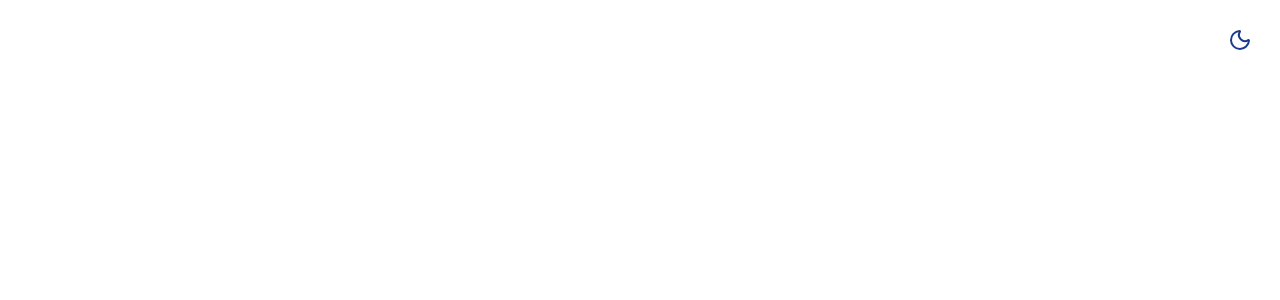
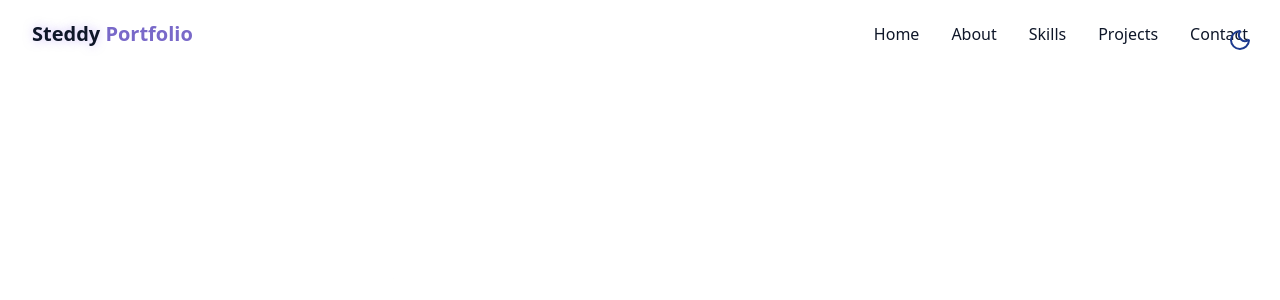
Before and after one commit to Steddyz/beautiful-portfolio, a React (Vite) app: page / in a window 1280 px wide. Shown: the top 300 px of the page. Built offline with nearby package versions, Linux system fonts and the light colour scheme.

Commit message:
add navber

```diff
--- /dev/null
+++ b/src/components/Navbar.jsx
@@ -0,0 +1,92 @@
+import React, { useEffect, useState } from "react";
+import { href } from "react-router-dom";
+import { cn } from "@/lib/utils";
+import { Menu, X } from "lucide-react";
+
+const navItems = [
+  { name: "Home", href: "#hero" },
+  { name: "About", href: "#about" },
+  { name: "Skills", href: "#skills" },
+  { name: "Projects", href: "#projects" },
+  { name: "Contact", href: "#contact" },
+];
+
+const Navbar = () => {
+  const [isScrolled, setIsScrolled] = useState(false);
+  const [isOpen, setIsOpen] = useState(false);
+
+  useEffect(() => {
+    const handleScroll = () => {
+      setIsScrolled(window.screenY > 10);
+    };
+
+    window.addEventListener("scroll", handleScroll);
+    return () => window.removeEventListener("scroll", handleScroll);
+  }, []);
+
+  return (
+    <nav
+      className={cn(
+        "fixed w-full z-40 transition-all duration-300",
+        isScrolled ? "py-3 bg-background/80 backdrop-blur-md shadow-xs" : "py-5"
+      )}
+    >
+      <div className="container flex items-center justify-between">
+        <a
+          className="text-xl font-bold text-primary flex items-center"
+          href="#hero"
+        >
+          <span className="relative z-10">
+            <span className="text-glow text-foreground">Steddy </span>Portfolio
+          </span>
+        </a>
+
+        {/* desktop menu */}
+        <div className="hidden md:flex space-x-8">
+          {navItems.map((item, key) => (
+            <a
+              key={key}
+              href={item.href}
+              className="twxt-foreground/80 hover:text-primary transition-colors duration-300"
+            >
+              {item.name}
+            </a>
+          ))}
+        </div>
+
+        {/* mobile menu */}
+        <button
+          onClick={() => setIsOpen((prev) => !prev)}
+          className="md:hidden p-2 text-foreground z-50"
+          aria-label={isOpen ? "Close Menu" : "Open Menu"}
+        >
+          {isOpen ? <X size={24} /> : <Menu size={24} />}
+        </button>
+        <div
+          className={cn(
+            "fixed inset-0 bg-background/95 backdrop-blur-md z-40 flex flex-col items-center justify-center",
+            "transition-all duration-300 md:hidden",
+            isOpen
+              ? "opacity-100 pointer-events-auto"
+              : "opacity-0 pointer-events-none"
+          )}
+        >
+          <div className="flex flex-col text-xl space-y-8">
+            {navItems.map((item, key) => (
+              <a
+                key={key}
+                href={item.href}
+                className="twxt-foreground/80 hover:text-primary transition-colors duration-300"
+                onClick={() => setIsOpen(false)}
+              >
+                {item.name}
+              </a>
+            ))}
+          </div>
+        </div>
+      </div>
+    </nav>
+  );
+};
+
+export default Navbar;
--- a/src/components/StarBackground.jsx
+++ b/src/components/StarBackground.jsx
@@ -7,6 +7,14 @@
   useEffect(() => {
     generateStart();
     generateMeteors();
+
+    const handleResize = () => {
+      generateStart();
+    };
+
+    window.addEventListener("resize", handleResize);
+
+    return () => window.removeEventListener("resize", handleResize);
   }, []);
 
   const generateStart = () => {
--- a/src/index.css
+++ b/src/index.css
@@ -121,7 +121,7 @@
 
 @utility text-glow {
   @apply relative;
-  text-shadow: 0 0 10px rgba(167, 139 250, 0.5);
+  text-shadow: 0 0 10px rgba(167, 139, 250, 0.5);
 }
 
 @utility card-hover {
--- a/src/pages/Home.jsx
+++ b/src/pages/Home.jsx
@@ -1,12 +1,14 @@
 import React from "react";
 import ThemeToggle from "../components/ThemeToggle";
 import StarBackground from "../components/StarBackground";
+import Navbar from "../components/Navbar";
 
 const Home = () => {
   return (
     <div className="min-h-screen bg-background text-foreground overflow-x-hidden">
       <ThemeToggle />
       <StarBackground />
+      <Navbar />
     </div>
   );
 };
```
